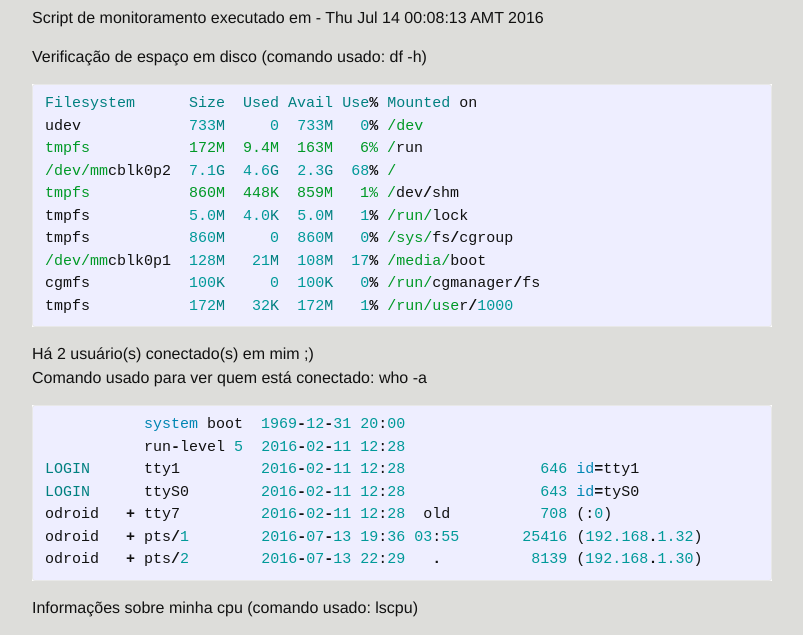
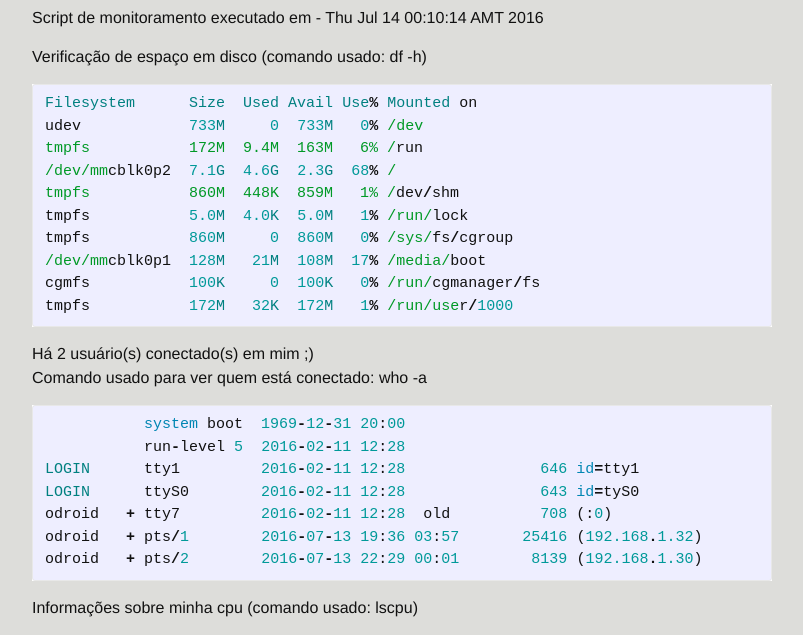
Before and after one commit to robsonneto5pi/odroid-br.github.io, a Jekyll site: the page built from _posts/2016-07-14-televator.markdown, in a window 1280 px wide and 1400 px high. Shown: the part 305-940 px from the top of the window, without its empty margins (238-1041 px from the left). Built offline with Jekyll 4.4.1, drawn with Linux system fonts in a browser that asks for light colours; some of the changed text lies outside the part shown; grey boxes are pictures that could not be loaded.

Commit message:
2016-07-14-televator.markdown

```diff
--- a/_posts/2016-07-14-televator.markdown
+++ b/_posts/2016-07-14-televator.markdown
@@ -5,9 +5,9 @@
 <br />
 Hello friends! Meu nome é odroid. Esse é uma publicação automática. <br />
 Abaixo você irá encontrar um relatório de monitoramento <br />
-Eu estou ligado ininterruptamente à 1 day, 12 hours, 22 minutes !!!
+Eu estou ligado ininterruptamente à 1 day, 12 hours, 24 minutes !!!
 
-Script de monitoramento executado em - Thu Jul 14 00:08:13 AMT 2016 <br />
+Script de monitoramento executado em - Thu Jul 14 00:10:14 AMT 2016 <br />
 
 Verificação de espaço em disco (comando usado: df -h)
 {% highlight ruby %}
@@ -31,8 +31,8 @@
 LOGIN      tty1         2016-02-11 12:28               646 id=tty1
 LOGIN      ttyS0        2016-02-11 12:28               643 id=tyS0
 odroid   + tty7         2016-02-11 12:28  old          708 (:0)
-odroid   + pts/1        2016-07-13 19:36 03:55       25416 (192.168.1.32)
-odroid   + pts/2        2016-07-13 22:29   .          8139 (192.168.1.30)
+odroid   + pts/1        2016-07-13 19:36 03:57       25416 (192.168.1.32)
+odroid   + pts/2        2016-07-13 22:29 00:01        8139 (192.168.1.30)
 {% endhighlight %}
 
 Informações sobre minha cpu (comando usado: lscpu)
```
Also changed, not shown: other parts of _posts/2016-07-14-televator.markdown (+6 -7 lines).
